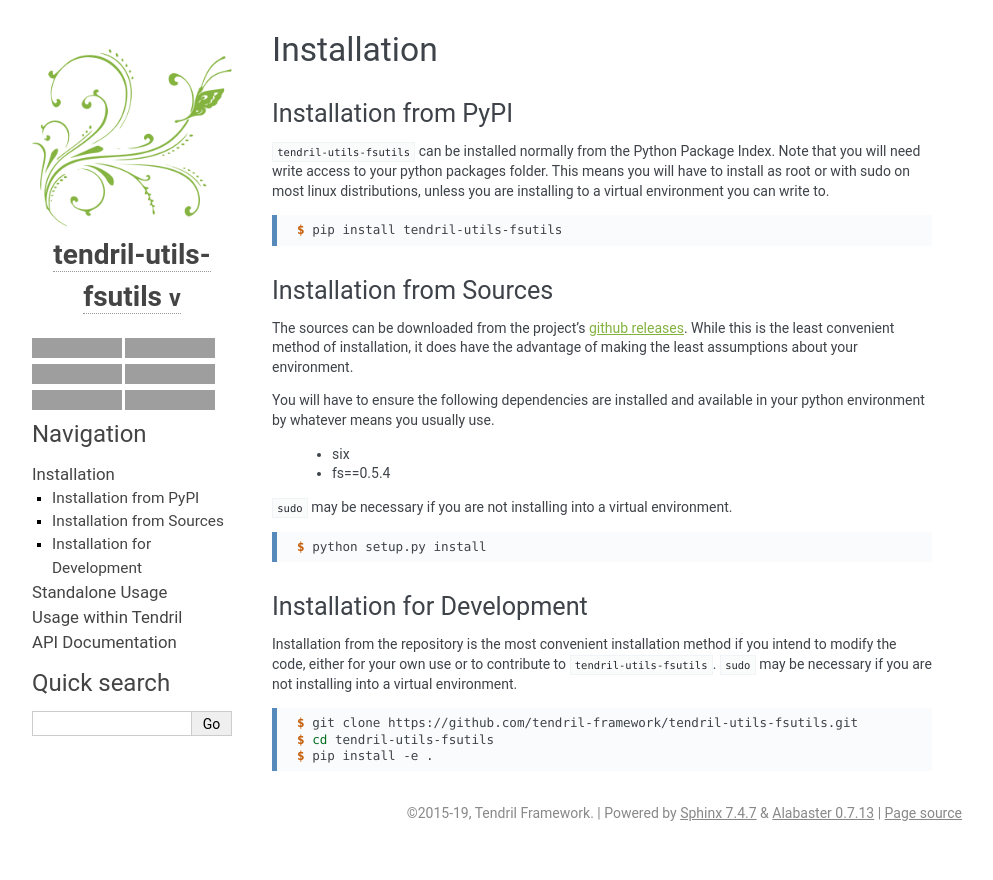
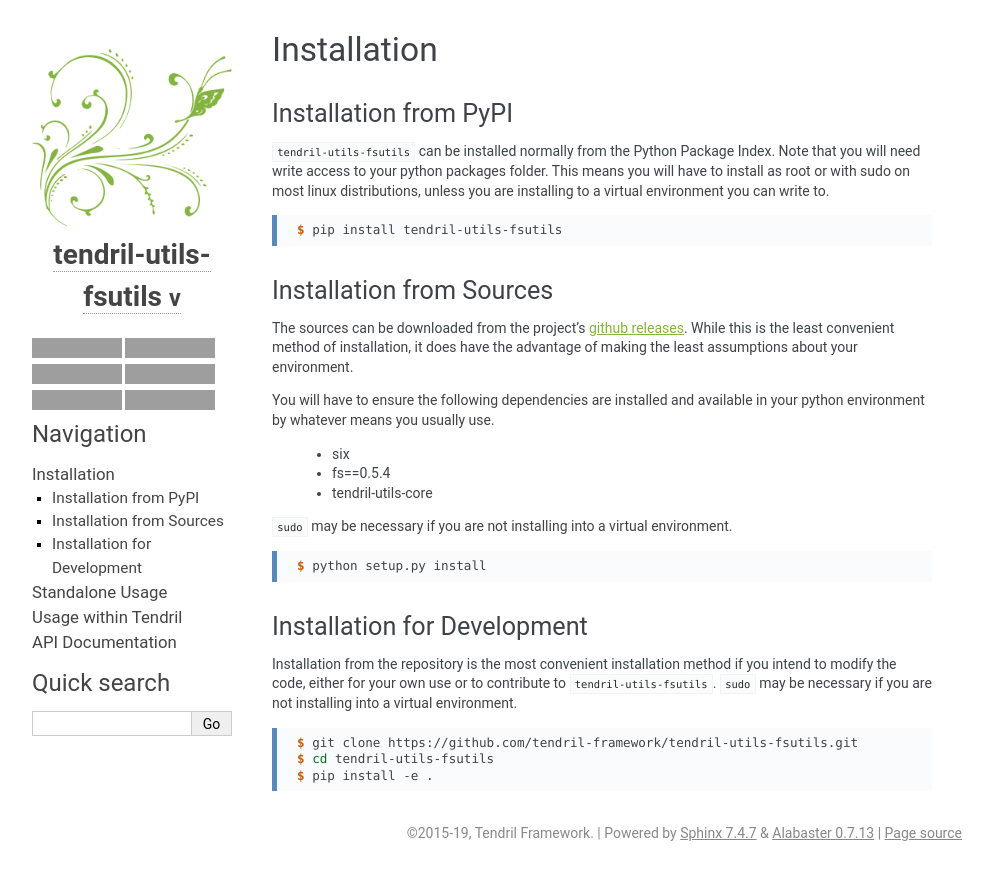
Before and after one commit to tendril-framework/tendril-utils-fsutils, a Sphinx documentation site: the page built from docs/installation.rst, in a window 1280 px wide, cut to the strip 0-880 px from the top of the page. Shown: the whole strip, without its empty margins (148-1141 px from the left). Built offline with Sphinx 7.4.7, drawn with Linux system fonts in a browser that asks for light colours; grey boxes are pictures that could not be loaded.

Commit message:
Fixed deps

```diff
--- a/docs/installation.rst
+++ b/docs/installation.rst
@@ -28,6 +28,7 @@
 
     - six
     - fs==0.5.4
+    - tendril-utils-core
 
 ``sudo`` may be necessary if you are not installing into a virtual environment.
 
--- a/setup.py
+++ b/setup.py
@@ -31,6 +31,7 @@
 core_dependencies = [
     'six',
     'fs==0.5.4',
+    'tendril-utils-core',
 ]
 
 install_requires = core_dependencies + ['wheel']
```
